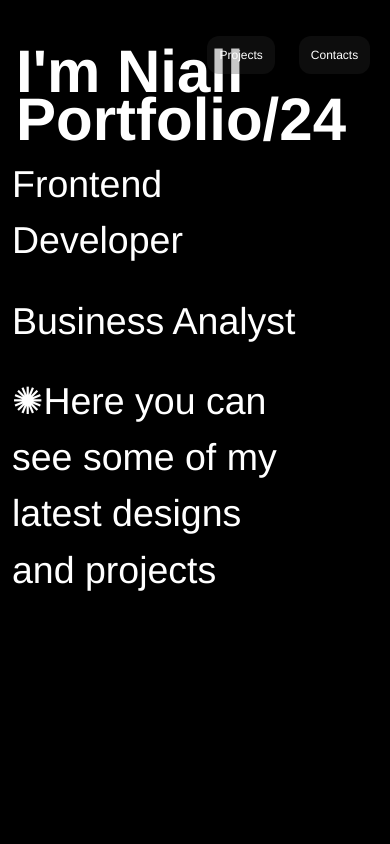
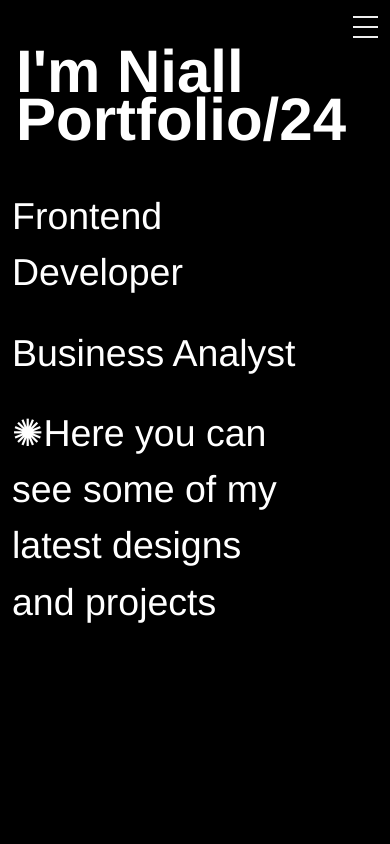
Before and after one commit to nburd01/portfolio24Netflify, a Nuxt app: page / in a window 390 px wide. Shown: the top 844 px of the page. Built offline with nearby package versions, Linux system fonts and the light colour scheme.

Commit message:
added hamburger btn

```diff
--- a/app.vue
+++ b/app.vue
@@ -8,8 +8,19 @@
           <h2 class="headline font-semibold">I'm Niall</h2>
           <h2 class="headline font-semibold">Portfolio/24</h2>
         </div>
-        <nav>
-          <ul class="menu">
+
+        <nav class="nav">
+          <!--  -->
+          <input type="checkbox" id="nav-check" />
+          <div class="nav-header"></div>
+          <div class="nav-btn">
+            <label for="nav-check">
+              <span></span>
+              <span></span>
+              <span></span>
+            </label>
+          </div>
+          <ul class="nav-list menu">
             <NuxtLink
               class="li"
               :to="{ path: '/', hash: '#link' }"
@@ -26,6 +37,8 @@
             >
           </ul>
         </nav>
+        <!--  -->
+
         <div>
           <div class="frontEndDeveloperDiv flex flex-col md:flex-row">
             <div class="frontEndDeveloper">
--- a/assets/css/main.css
+++ b/assets/css/main.css
@@ -232,6 +232,9 @@ span {
   .container {
     padding: 2em;
   }
+  nav {
+    display: none;
+  }
 }
 @media screen and (max-width: 1024px) {
 }
@@ -295,3 +298,72 @@ span {
     font-size: 3em;
   }
 }
+.nav {
+  width: 100%;
+  /* background-color: #1a237e; */
+  display: flex;
+  align-items: center;
+}
+.nav > .nav-header {
+  flex: 0.95;
+  padding-left: 1rem;
+}
+.nav > .nav-list {
+  display: flex;
+  gap: 2rem;
+}
+.nav > .nav-list > li {
+  list-style-type: none;
+}
+.nav > .nav-list > li a {
+  text-decoration: none;
+  color: #efefef;
+  cursor: pointer;
+}
+.nav > #nav-check {
+  display: none;
+}
+@media (max-width: 480px) {
+  .nav {
+    padding: 1rem;
+  }
+  .nav > .nav-btn {
+    display: inline-block;
+    position: absolute;
+    right: 0;
+    top: 0;
+    padding-top: 0.2rem;
+  }
+  .nav > .nav-btn > label {
+    display: inline-block;
+    width: 50px;
+    height: 50px;
+    padding: 13px;
+  }
+  .nav > .nav-btn > label > span {
+    display: block;
+    width: 25px;
+    height: 10px;
+    border-top: 2px solid #eee;
+  }
+  .nav > .nav-list {
+    position: absolute;
+    display: flex;
+    flex-direction: column;
+    gap: 1rem;
+    width: 100%;
+    background-color: #000000;
+    height: 0;
+    transition: all 0.3s ease-in;
+    top: 40px;
+    left: 0;
+    overflow: hidden;
+  }
+  .nav > .nav-list > li {
+    width: 100%;
+    margin-top: 1.5rem;
+  }
+  .nav > #nav-check:checked ~ .nav-list {
+    height: calc(100vh - 50px);
+  }
+}
```
